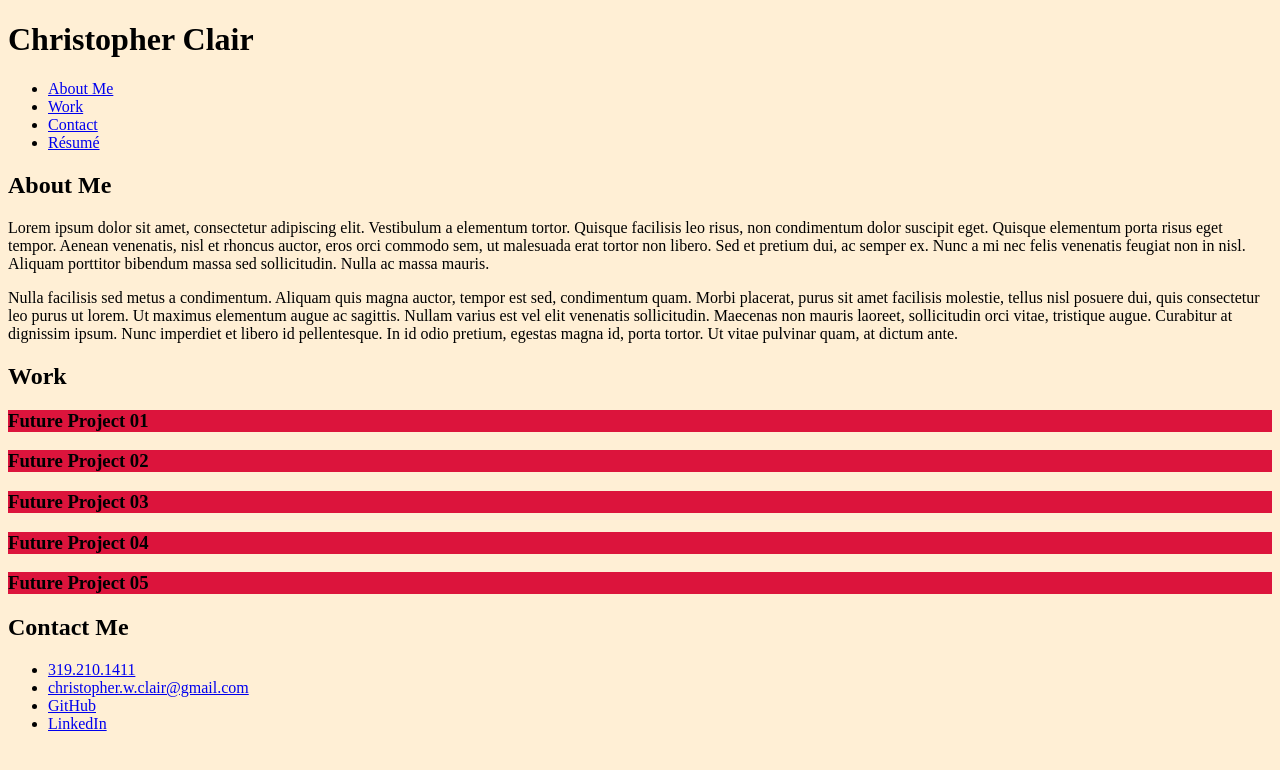
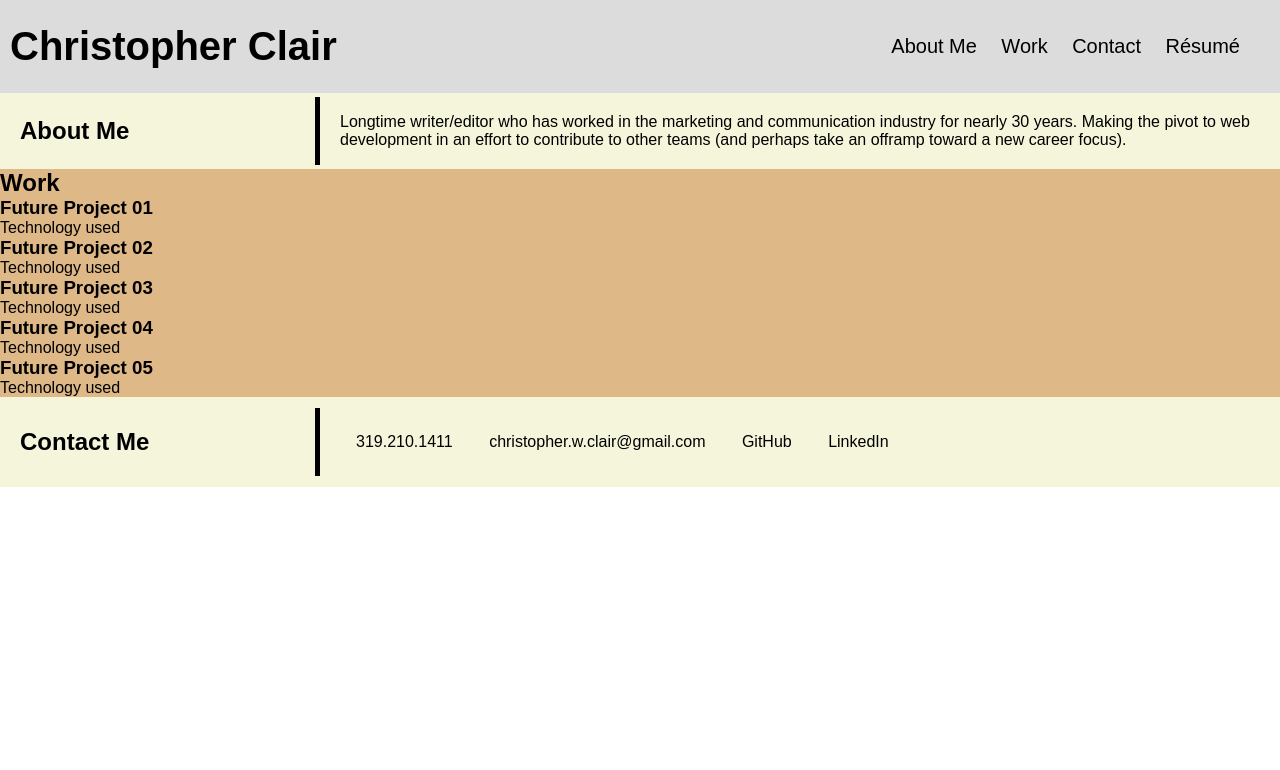
Before and after one commit to cwclair/02-portfolio-build, a plain HTML site: page index.html in a window 1280 px wide. Drawn offline with Linux system fonts and the light colour scheme.

Commit message:
CSS modifications to header, about me, contact me

```diff
--- a/assets/css/style.css
+++ b/assets/css/style.css
@@ -1,7 +1,77 @@
+* {
+    box-sizing: border-box;
+    padding: 0;
+    margin: 0;
+    text-decoration: none;
+    }
+
 body {
-    background-color: papayawhip;
+    font-family: Arial, Helvetica, sans-serif;
 }
 
-.card {
-    background-color: crimson;
+p {
+    font-size: 16px;
 }
+
+header {
+    background-color: gainsboro;
+    display: flex;
+    flex-direction: row;
+    justify-content: space-between;
+    align-items: center;
+    padding: 5px 10px;
+}
+
+h1 {
+    font-size: 250%;
+}
+
+a:link, a:visited {
+    color: black;
+}
+
+header ul {
+    list-style-type: none;
+    padding: 20px;
+}
+
+header li {
+    display: inline-block;
+    padding: .5em;
+    font-size: 125%;
+    color: black;
+}
+
+.portfolio-tier {
+    background-color: beige;
+    display: flex;
+    justify-content: flex-start;
+    align-items: center;
+}
+
+.portfolio-tier h2 {
+    width: 25vw;
+    border-right: 5px solid;
+    padding: 20px;
+}
+
+.portfolio-tier p {
+    width: 75vw;
+    padding: 20px 20px;
+}
+
+.portfolio-tier ul {
+    list-style-type: none;
+    padding: 20px;
+}
+
+.portfolio-tier li {
+    display: inline-block;
+    padding: 1em;
+    font-size: 100%;
+    color: black;
+}
+
+.work-samples {
+    background-color: burlywood;
+}
--- a/index.html
+++ b/index.html
@@ -5,7 +5,7 @@
     <meta http-equiv="X-UA-Compatible" content="IE=edge">
     <meta name="viewport" content="width=device-width, initial-scale=1.0">
     <link rel="stylesheet" href="./assets/css/style.css">
-    <title>Document</title>
+    <title>Christopher Clair, Full Stack Developer</title>
 </head>
 <body>
     <header>
@@ -18,30 +18,34 @@
         </ul>
     </header>
     <main>
-        <section id="about-me">
+        <section id="about-me" class="portfolio-tier">
             <h2>About Me</h2>
-            <p>Lorem ipsum dolor sit amet, consectetur adipiscing elit. Vestibulum a elementum tortor. Quisque facilisis leo risus, non condimentum dolor suscipit eget. Quisque elementum porta risus eget tempor. Aenean venenatis, nisl et rhoncus auctor, eros orci commodo sem, ut malesuada erat tortor non libero. Sed et pretium dui, ac semper ex. Nunc a mi nec felis venenatis feugiat non in nisl. Aliquam porttitor bibendum massa sed sollicitudin. Nulla ac massa mauris.</p>
-            <p>Nulla facilisis sed metus a condimentum. Aliquam quis magna auctor, tempor est sed, condimentum quam. Morbi placerat, purus sit amet facilisis molestie, tellus nisl posuere dui, quis consectetur leo purus ut lorem. Ut maximus elementum augue ac sagittis. Nullam varius est vel elit venenatis sollicitudin. Maecenas non mauris laoreet, sollicitudin orci vitae, tristique augue. Curabitur at dignissim ipsum. Nunc imperdiet et libero id pellentesque. In id odio pretium, egestas magna id, porta tortor. Ut vitae pulvinar quam, at dictum ante.</p>
+            <p>Longtime writer/editor who has worked in the marketing and communication industry for nearly 30 years. Making the pivot to web development in an effort to contribute to other teams (and perhaps take an offramp toward a new career focus).</p>
         </section>
-        <section id="work-samples">
+        <section id="work-samples" class="work-samples">
             <h2>Work</h2>
-            <div class="card">
+            <article class="card-primary">
                 <h3>Future Project 01</h3>
-            </div>
-            <div class="card">
+                <p>Technology used</p>
+            </article>
+            <article class="card">
                 <h3>Future Project 02</h3>
-            </div>
-            <div class="card">
+                <p>Technology used</p>
+            </article>
+            <article class="card">
                 <h3>Future Project 03</h3>
-            </div>
-            <div class="card">
+                <p>Technology used</p>
+            </article>
+            <article class="card">
                 <h3>Future Project 04</h3>
-            </div>
-            <div class="card">
+                <p>Technology used</p>
+            </article>
+            <article class="card">
                 <h3>Future Project 05</h3>
-            </div>
+                <p>Technology used</p>
+            </article>
         </section>
-        <section id="contact-me">
+        <section id="contact-me" class="portfolio-tier">
             <h2>Contact Me</h2>
             <ul>
                 <li><a href="tel:+01-319-210-1411"</a>319.210.1411</li>
```
